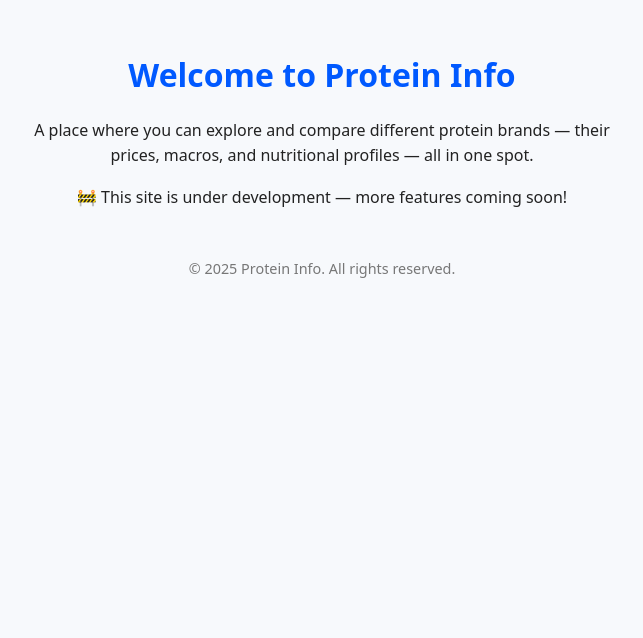
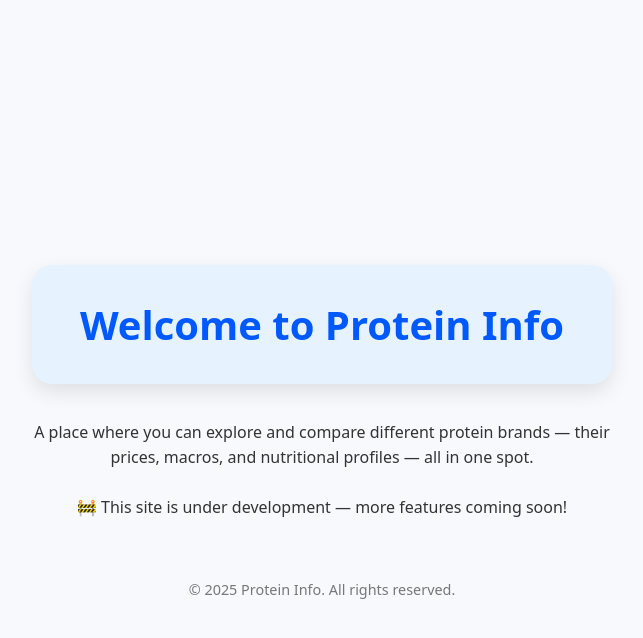
Before and after one commit to MarMilHem/Protein-info, a plain HTML site: page index.html in a window 1280 px wide. Shown: the whole page, without its empty margins (318-961 px from the left). Drawn offline with Linux system fonts and the light colour scheme.

Commit message:
Update index.html

```diff
--- a/index.html
+++ b/index.html
@@ -10,17 +10,37 @@
       background: #f7f9fc;
       color: #222;
       margin: 0;
+      display: flex;
+      flex-direction: column;
+      align-items: center;
+      justify-content: center;
+      min-height: 100vh;
+      text-align: center;
       padding: 2rem;
-      text-align: center;
     }
+
+    .title-box {
+      background: #e6f3ff;
+      border-radius: 20px;
+      padding: 2rem 3rem;
+      box-shadow: 0 8px 20px rgba(0, 0, 0, 0.1);
+      display: inline-block;
+      margin-bottom: 1.5rem;
+    }
+
     h1 {
+      margin: 0;
+      font-size: 2.5rem;
       color: #0059ff;
     }
+
     p {
       max-width: 600px;
-      margin: 1rem auto;
+      margin: 0.75rem auto;
       line-height: 1.6;
+      color: #333;
     }
+
     footer {
       margin-top: 3rem;
       font-size: 0.9rem;
@@ -29,8 +49,11 @@
   </style>
 </head>
 <body>
-  <h1>Welcome to Protein Info</h1>
-   <p>
+  <div class="title-box">
+    <h1>Welcome to Protein Info</h1>
+  </div>
+
+  <p>
     A place where you can explore and compare different protein brands —
     their prices, macros, and nutritional profiles — all in one spot.
   </p>
```
